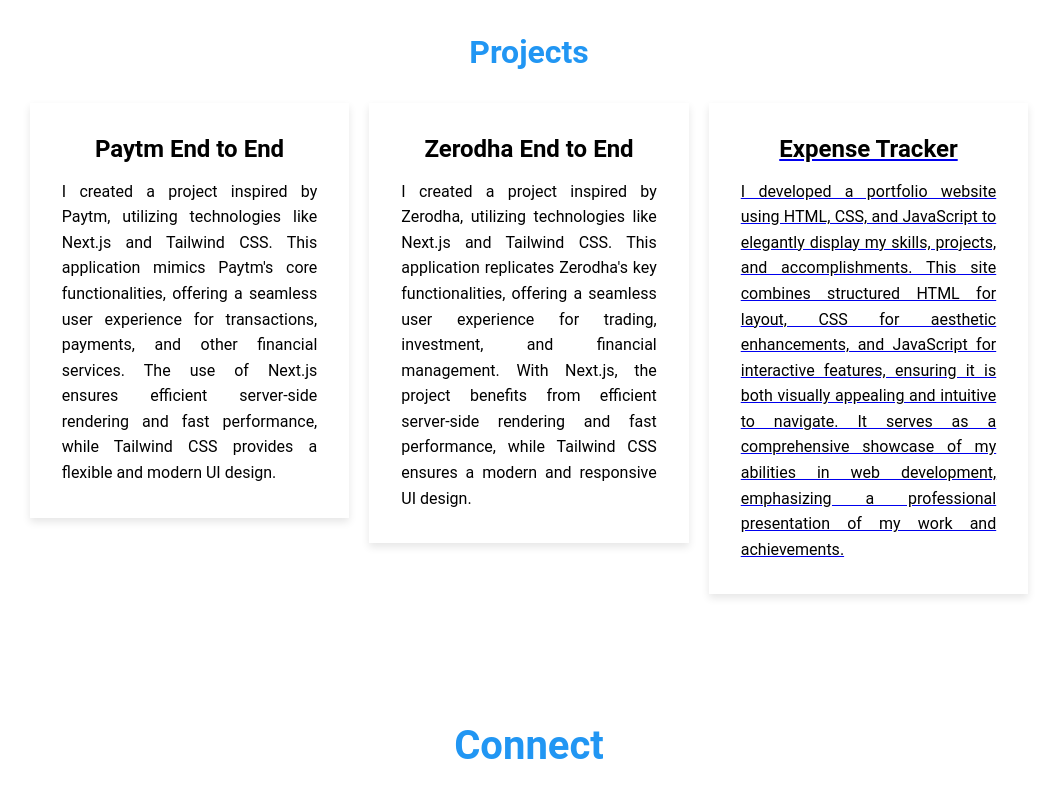
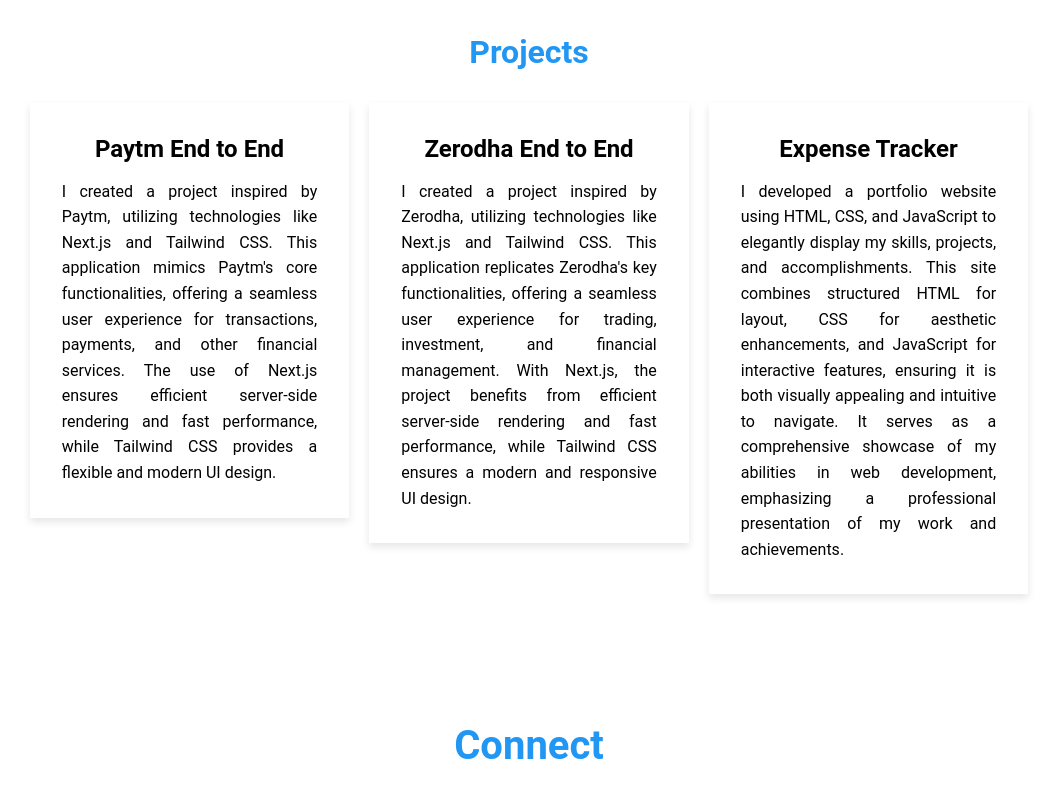
Before and after one commit to dhruvinkumar/Portfolio, a plain HTML site: page index.html in a window 1280 px wide. Shown: the part 1360-2147 px from the top of the page, without its empty margins (111-1169 px from the left). Drawn offline with Linux system fonts and the light colour scheme; a script that the page names is missing.

Commit message:
Update style.css

```diff
--- a/style.css
+++ b/style.css
@@ -265,6 +265,10 @@ body {
   background-color: transparent;
 }
 
+#projects a{
+text-decoration: none !important;
+}
+
 #projects h1 {
   text-align: center;
   color: #2196F3;
```
